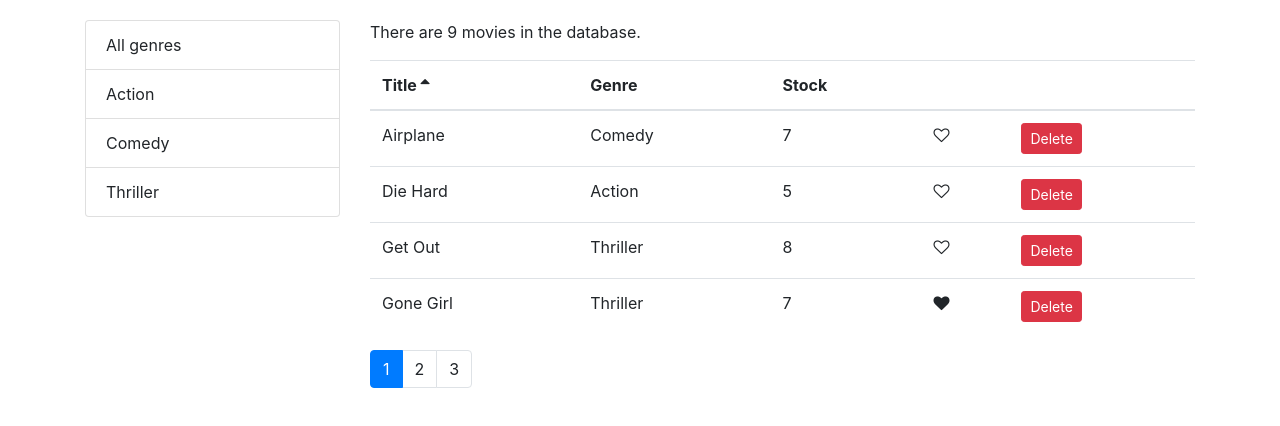
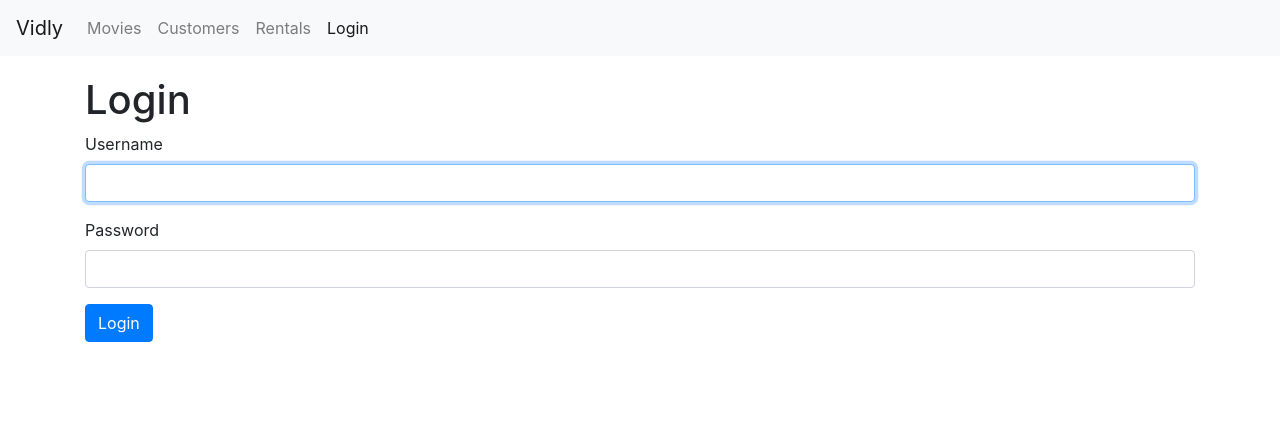
Before and after one commit to Kayhan-Kashi/vidly, a React (Create React App) app: page /login in a window 1280 px wide. Shown: the top 426 px of the page. Built offline with nearby package versions, Linux system fonts and the light colour scheme.

Commit message:
Routing and Login form added

```diff
--- a/package.json
+++ b/package.json
@@ -12,6 +12,7 @@
     "prop-types": "^15.6.2",
     "react": "^16.13.1",
     "react-dom": "^16.13.1",
+    "react-router-dom": "^4.3.1",
     "react-scripts": "3.4.3"
   },
   "scripts": {
--- a/src/App.js
+++ b/src/App.js
@@ -1,14 +1,31 @@
 import React from "react";
+import { Route, Redirect, Switch } from "react-router-dom";
+import Movies from "./components/movies";
+import NotFound from "./components/notFound";
+import Rentals from "./components/rentals";
+import Customers from "./components/customers";
+import NavBar from "./components/navBar";
+import MovieForm from "./components/movieForm";
+import LoginForm from "./components/loginForm";
 import "./App.css";
-import Movies from "./components/movies";
 
 function App() {
   return (
-    <div>
+    <React.Fragment>
+      <NavBar />
       <main className="container">
-        <Movies />
+        <Switch>
+          <Route path="/login" component={LoginForm}></Route>
+          <Route path="/movies/:id" component={MovieForm}></Route>
+          <Route path="/movies" component={Movies}></Route>
+          <Route path="/customers" component={Customers}></Route>
+          <Route path="/rentals" component={Rentals}></Route>
+          <Route path="/not-found" component={NotFound}></Route>
+          <Redirect from="/" exact to="/movies" />
+          <Redirect to="/not-found" />
+        </Switch>
       </main>
-    </div>
+    </React.Fragment>
   );
 }
 
--- /dev/null
+++ b/src/components/customers.jsx
@@ -0,0 +1,7 @@
+import React from "react";
+
+const Customers = () => {
+  return <h1>Customers</h1>;
+};
+
+export default Customers;
--- /dev/null
+++ b/src/components/loginForm.jsx
@@ -0,0 +1,61 @@
+import React, { Component } from "react";
+
+class LoginForm extends Component {
+  state = {
+    account: { username: "", password: "" },
+  };
+  username = React.createRef();
+
+  // componentDidMount() {
+  //   this.username.current.focus();
+  // }
+
+  handleSubmit = (e) => {
+    e.preventDefault();
+    console.log("submitted");
+  };
+
+  handleChange = ({ currentTarget: input }) => {
+    const account = { ...this.state.account };
+    account[input.name] = input.value;
+    this.setState({ account });
+  };
+
+  render() {
+    const { account } = this.state;
+    return (
+      <div>
+        <h1>Login</h1>
+        <form onSubmit={this.handleSubmit}>
+          <div className="form-group">
+            <label htmlFor="username">Username</label>
+            <input
+              autoFocus
+              value={account.username}
+              onChange={this.handleChange}
+              name="username"
+              ref={this.username}
+              class="form-control"
+              id="username"
+              type="text"
+            />
+          </div>
+          <div className="form-group">
+            <label htmlFor="password">Password</label>
+            <input
+              class="form-control"
+              name="password"
+              id="password"
+              value={account.password}
+              onChange={this.handleChange}
+              type="text"
+            />
+          </div>
+          <button className="btn btn-primary">Login</button>
+        </form>
+      </div>
+    );
+  }
+}
+
+export default LoginForm;
--- /dev/null
+++ b/src/components/movieForm.jsx
@@ -0,0 +1,17 @@
+import React from "react";
+
+const MovieForm = ({ match, history }) => {
+  return (
+    <div>
+      <h4>MovieForm {match.params.id}</h4>
+      <button
+        className="btn btn-primary"
+        onClick={() => history.push("/movies")}
+      >
+        Save
+      </button>
+    </div>
+  );
+};
+
+export default MovieForm;
--- a/src/components/moviesTable.jsx
+++ b/src/components/moviesTable.jsx
@@ -1,10 +1,17 @@
 import React, { Component } from "react";
 import Like from "./common/like";
 import Table from "./common/table";
+import { Link } from "react-router-dom";
 
 class MoviesTable extends Component {
   columns = [
-    { path: "title", label: "Title" },
+    {
+      path: "title",
+      label: "Title",
+      content: (movie) => (
+        <Link to={`/movies/${movie._id}`}>{movie.title}</Link>
+      ),
+    },
     { path: "genre.name", label: "Genre" },
     { path: "numberInStock", label: "Stock" },
     {
--- /dev/null
+++ b/src/components/navBar.jsx
@@ -0,0 +1,41 @@
+import React from "react";
+import { Link, NavLink } from "react-router-dom";
+
+const NavBar = () => {
+  return (
+    <nav className="navbar navbar-expand-lg navbar-light bg-light">
+      <Link className="navbar-brand" to="/movies">
+        Vidly
+      </Link>
+      <button
+        className="navbar-toggler"
+        type="button"
+        data-toggle="collapse"
+        data-target="#navbarNavAltMarkup"
+        aria-controls="navbarNavAltMarkup"
+        aria-expanded="false"
+        aria-label="Toggle navigation"
+      >
+        <span className="navbar-toggler-icon"></span>
+      </button>
+      <div className="collapse navbar-collapse" id="navbarNavAltMarkup">
+        <div className="navbar-nav">
+          <NavLink className="nav-item nav-link" to="/movies">
+            Movies <span className="sr-only">(current)</span>
+          </NavLink>
+          <NavLink className="nav-item nav-link" to="/customers">
+            Customers
+          </NavLink>
+          <NavLink className="nav-item nav-link" to="/rentals">
+            Rentals
+          </NavLink>
+          <NavLink className="nav-item nav-link" to="/login">
+            Login
+          </NavLink>
+        </div>
+      </div>
+    </nav>
+  );
+};
+
+export default NavBar;
--- /dev/null
+++ b/src/components/notFound.jsx
@@ -0,0 +1,7 @@
+import React from "react";
+
+const NotFound = () => {
+  return <h1>Not Found</h1>;
+};
+
+export default NotFound;
--- /dev/null
+++ b/src/components/rentals.jsx
@@ -0,0 +1,7 @@
+import React from "react";
+
+const Rentals = () => {
+  return <h4>Rentals</h4>;
+};
+
+export default Rentals;
--- a/src/index.css
+++ b/src/index.css
@@ -5,7 +5,7 @@ body {
     sans-serif;
   -webkit-font-smoothing: antialiased;
   -moz-osx-font-smoothing: grayscale;
-  padding: 20px 0 0 0;
+  padding: 0 0 0 0;
 }
 
 code {
@@ -16,3 +16,7 @@ code {
 .clickable {
   cursor: pointer;
 }
+
+.navbar {
+  margin-bottom: 20px;
+}
--- a/src/index.js
+++ b/src/index.js
@@ -1,12 +1,18 @@
 import React from "react";
 import ReactDOM from "react-dom";
+import { BrowserRouter } from "react-router-dom";
 import "./index.css";
 import App from "./App";
 import * as serviceWorker from "./serviceWorker";
 import "bootstrap/dist/css/bootstrap.css";
 import "font-awesome/css/font-awesome.css";
 
-ReactDOM.render(<App />, document.getElementById("root"));
+ReactDOM.render(
+  <BrowserRouter>
+    <App />
+  </BrowserRouter>,
+  document.getElementById("root")
+);
 
 // If you want your app to work offline and load faster, you can change
 // unregister() to register() below. Note this comes with some pitfalls.
```
Also changed, not shown: 1 other file (tests, documents, lock files or other folders).
